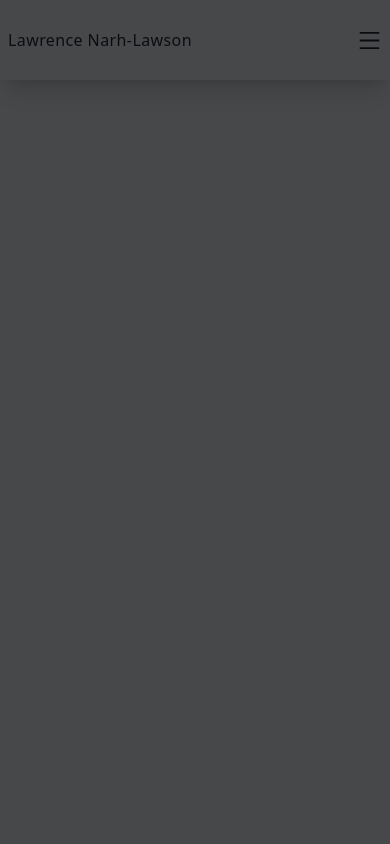
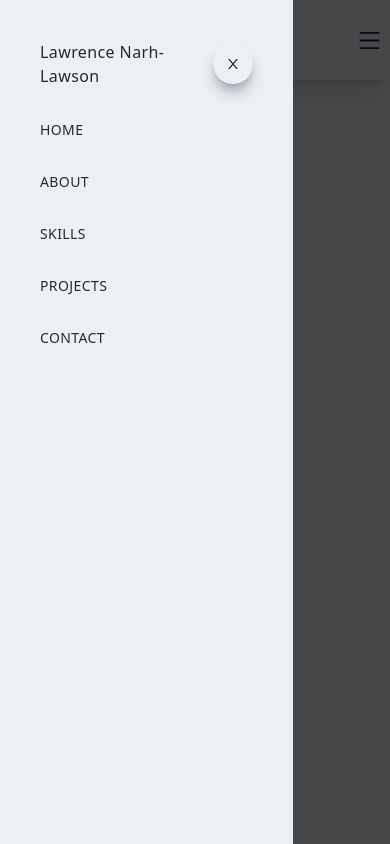
Before and after one commit to lawlawson/portfolio-july, a Next.js app: page / in a window 390 px wide. Built offline with nearby package versions, Linux system fonts and the light colour scheme.

Commit message:
Mobile view menu

```diff
--- a/pages/components/Navbar.jsx
+++ b/pages/components/Navbar.jsx
@@ -1,6 +1,6 @@
 import Link from 'next/link';
 import React from 'react'
-import { AiOutlineMenu } from 'react-icons/ai';
+import { AiOutlineClose, AiOutlineMenu } from 'react-icons/ai';
 
 
 const Navbar = () => {
@@ -33,8 +33,34 @@ const Navbar = () => {
     </div>
 
     <div className='fixed left-0 top-0 w-full h-screen bg-black/70'>
-      <div>
-        <div></div>
+      <div className='fixed left-0 top-0 w-[75%] sm:w-[60%] md:w-[45%] h-screen bg-[#ecf0f3] p-10 ease-in duration 500'>
+        <div>
+          <div className='flex w-full items-center justify-between'>
+          <Link href='/'>Lawrence Narh-Lawson</Link>
+          <div className='rounded-full shadow-lg shadow-gray-400 p-3 cursor-pointer'>
+            <AiOutlineClose />
+          </div>
+          </div>
+        </div>
+        <div className='py-4 flex flex-col'>
+          <ul className='uppercase'>
+            <Link href='/'>
+              <li className='py-4 text-sm'>Home</li>
+            </Link>
+            <Link href='/'>
+              <li className='py-4 text-sm'>About</li>
+            </Link>
+            <Link href='/'>
+              <li className='py-4 text-sm'>Skills</li>
+            </Link>
+            <Link href='/'>
+              <li className='py-4 text-sm'>Projects</li>
+            </Link>
+            <Link href='/'>
+              <li className='py-4 text-sm'>Contact</li>
+            </Link>
+          </ul>
+        </div>
       </div>
     </div>
 
```
